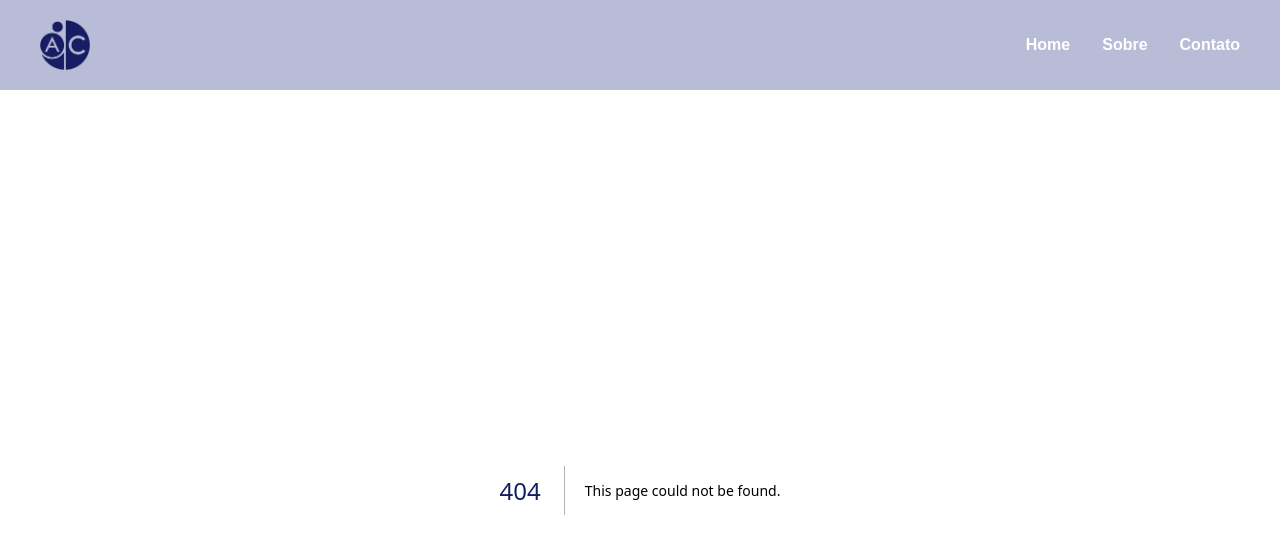
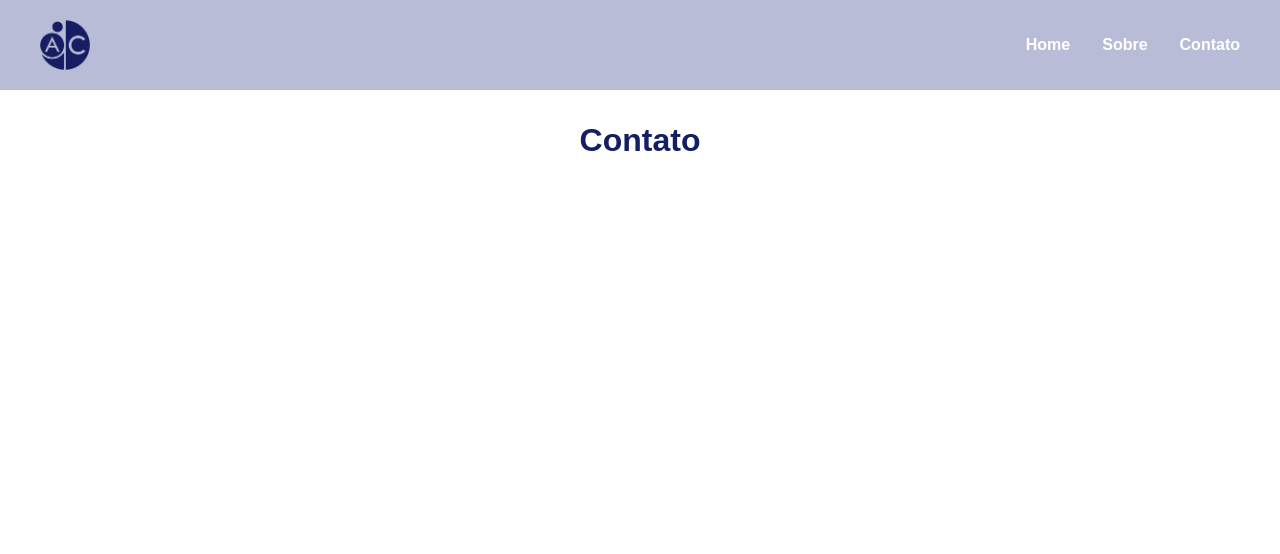
Before and after one commit to Anacaroline16/Front_end_2, a Next.js app in the folder projeto/: page /contato in a window 1280 px wide. Before the commit this address had no page. Shown: the top 554 px of the page. Built offline with nearby package versions, Linux system fonts and the light colour scheme.

Commit message:
alteracoes 24/11/2024

```diff
--- a/projeto/src/app/contato/index.js
+++ b/projeto/src/app/contato/page.js
@@ -1,10 +1,9 @@
 import style from "./contato.module.css"
-const Contato = ( ) => {
+export default function Contato( ) {
     return (
-        <main>
+        <div>
             <h1 className={style.h1}>Contato</h1>
 
-        </main>
+        </div>
     )
 }
-export default Contato;
--- a/projeto/src/app/sobre/page.js
+++ b/projeto/src/app/sobre/page.js
@@ -1,10 +1,10 @@
 import style from "./sobre.module.css"
 const Sobre = ( ) => {
     return (
-        <main>
+        <div>
             <h1 className={style.h1}>Sobre</h1>
 
-        </main>
+        </div>
     )
 }
 export default Sobre;
```
